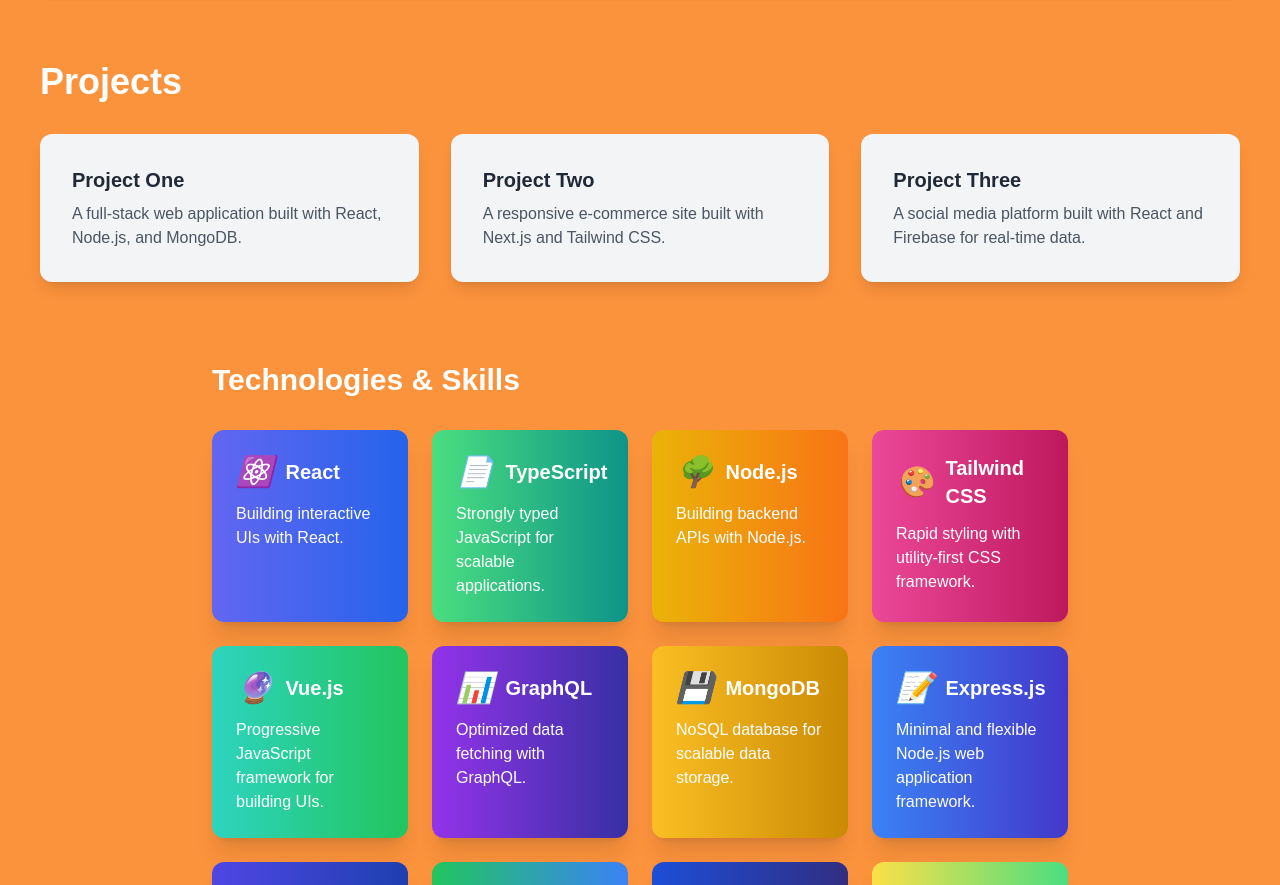
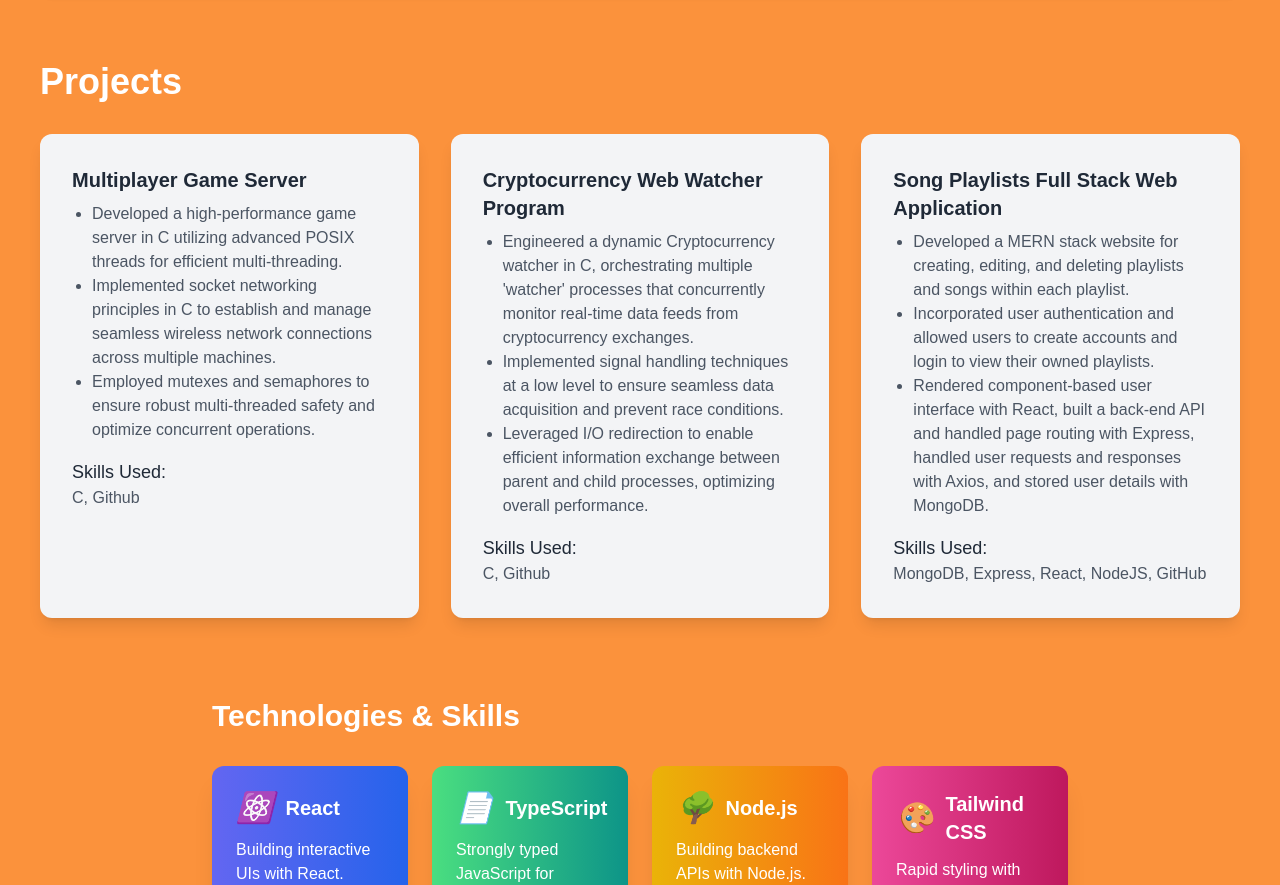
Before and after one commit to alexaid123/personalPage, a Next.js app: page / in a window 1280 px wide. Shown: the part 2240-3125 px from the top of the page. Built offline with nearby package versions, Linux system fonts and the light colour scheme.

Commit message:
Added Projects

```diff
--- a/components/banner.tsx
+++ b/components/banner.tsx
@@ -210,7 +210,7 @@
 
       {isModalOpen && (
       <div
-        className="fixed inset-0 flex justify-center items-center bg-black bg-opacity-70 z-50 transition-all"
+        className="fixed inset-0 flex justify-center items-center p-10 bg-black bg-opacity-70 z-50 transition-all"
         onClick={closeModal}
       >
         <div
--- a/components/experience.tsx
+++ b/components/experience.tsx
@@ -104,7 +104,6 @@
     setSelectedExperience(null);
   };
 
-  // Disable background scrolling when modal is open
   useEffect(() => {
     if (isModalOpen) {
       document.body.style.overflow = 'hidden';
@@ -117,7 +116,7 @@
     <>
       {isModalOpen && selectedExperience && (
         <div
-          className="fixed inset-0 flex justify-center items-center bg-black bg-opacity-70 z-50"
+          className="fixed inset-0 flex p-7 justify-center items-center bg-black bg-opacity-70 z-50"
           onClick={closeModal}
         >
           <div
--- a/components/projects.tsx
+++ b/components/projects.tsx
@@ -1,24 +1,59 @@
+'use client'
+
+type Project = {
+    title: string;
+    description: string[];
+    skills: string[];
+};
+
+const projects: Project[] = [
+    {
+        title: "Multiplayer Game Server",
+        description: [
+            "Developed a high-performance game server in C utilizing advanced POSIX threads for efficient multi-threading.",
+            "Implemented socket networking principles in C to establish and manage seamless wireless network connections across multiple machines.",
+            "Employed mutexes and semaphores to ensure robust multi-threaded safety and optimize concurrent operations."
+        ],
+        skills: ["C", "Github"]
+    },
+    {
+        title: "Cryptocurrency Web Watcher Program",
+        description: [
+            "Engineered a dynamic Cryptocurrency watcher in C, orchestrating multiple 'watcher' processes that concurrently monitor real-time data feeds from cryptocurrency exchanges.",
+            "Implemented signal handling techniques at a low level to ensure seamless data acquisition and prevent race conditions.",
+            "Leveraged I/O redirection to enable efficient information exchange between parent and child processes, optimizing overall performance."
+        ],
+        skills: ["C", "Github"]
+    },
+    {
+        title: "Song Playlists Full Stack Web Application",
+        description: [
+            "Developed a MERN stack website for creating, editing, and deleting playlists and songs within each playlist.",
+            "Incorporated user authentication and allowed users to create accounts and login to view their owned playlists.",
+            "Rendered component-based user interface with React, built a back-end API and handled page routing with Express, handled user requests and responses with Axios, and stored user details with MongoDB."
+        ],
+        skills: ["MongoDB", "Express", "React", "NodeJS", "GitHub"]
+    }
+];
+
 export const Projects: React.FC = () => {
     return (
-        <div data-aos="fade-up" className="mt-16">
+        <div data-aos="fade-up" className="mt-16 cursor-pointer">
             <h3 className="text-4xl font-extrabold text-white mb-8 text-shadow-md">Projects</h3>
             <div className="grid grid-cols-1 md:grid-cols-2 lg:grid-cols-3 gap-8">
-                <div className="bg-gray-100 p-8 rounded-xl shadow-lg transform transition-all hover:scale-105 hover:shadow-xl">
-                    <h4 className="text-xl font-semibold text-gray-800">Project One</h4>
-                    <p className="text-gray-600 mt-2">A full-stack web application built with React, Node.js, and MongoDB.</p>
-                </div>
-
-                <div className="bg-gray-100 p-8 rounded-xl shadow-lg transform transition-all hover:scale-105 hover:shadow-xl">
-                    <h4 className="text-xl font-semibold text-gray-800">Project Two</h4>
-                    <p className="text-gray-600 mt-2">A responsive e-commerce site built with Next.js and Tailwind CSS.</p>
-                </div>
-
-                <div className="bg-gray-100 p-8 rounded-xl shadow-lg transform transition-all hover:scale-105 hover:shadow-xl">
-                    <h4 className="text-xl font-semibold text-gray-800">Project Three</h4>
-                    <p className="text-gray-600 mt-2">A social media platform built with React and Firebase for real-time data.</p>
-                </div>
+                {projects.map((project, index) => (
+                    <div key={index} className="bg-gray-100 p-8 rounded-xl shadow-lg transform transition-all hover:scale-105 hover:shadow-xl">
+                        <h4 className="text-xl font-semibold text-gray-800">{project.title}</h4>
+                        <ul className="text-gray-600 mt-2 list-disc pl-5">
+                            {project.description.map((item, idx) => (
+                                <li key={idx}>{item}</li>
+                            ))}
+                        </ul>
+                        <h5 className="text-lg font-medium text-gray-800 mt-4">Skills Used:</h5>
+                        <p className="text-gray-600">{project.skills.join(", ")}</p>
+                    </div>
+                ))}
             </div>
-
         </div>
     );
-  };
+};
```
